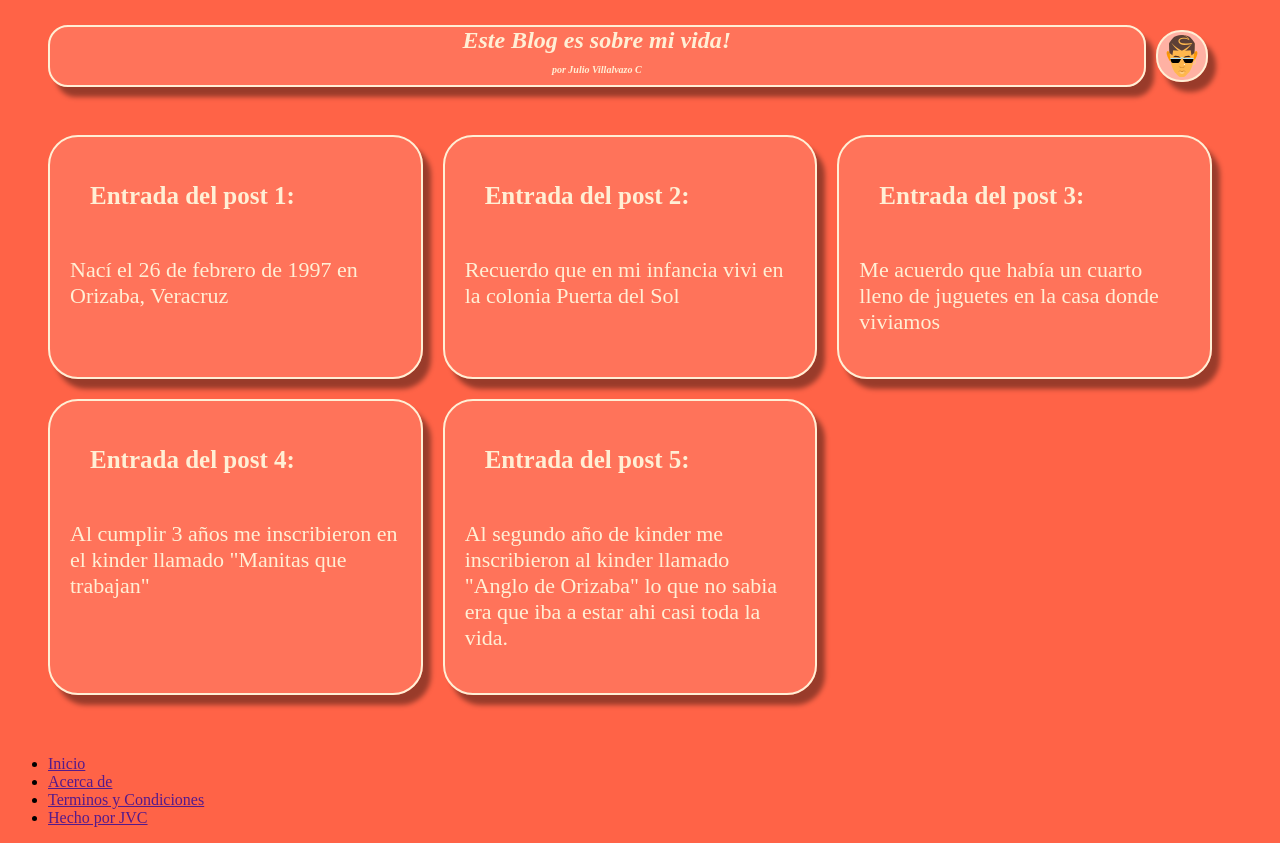
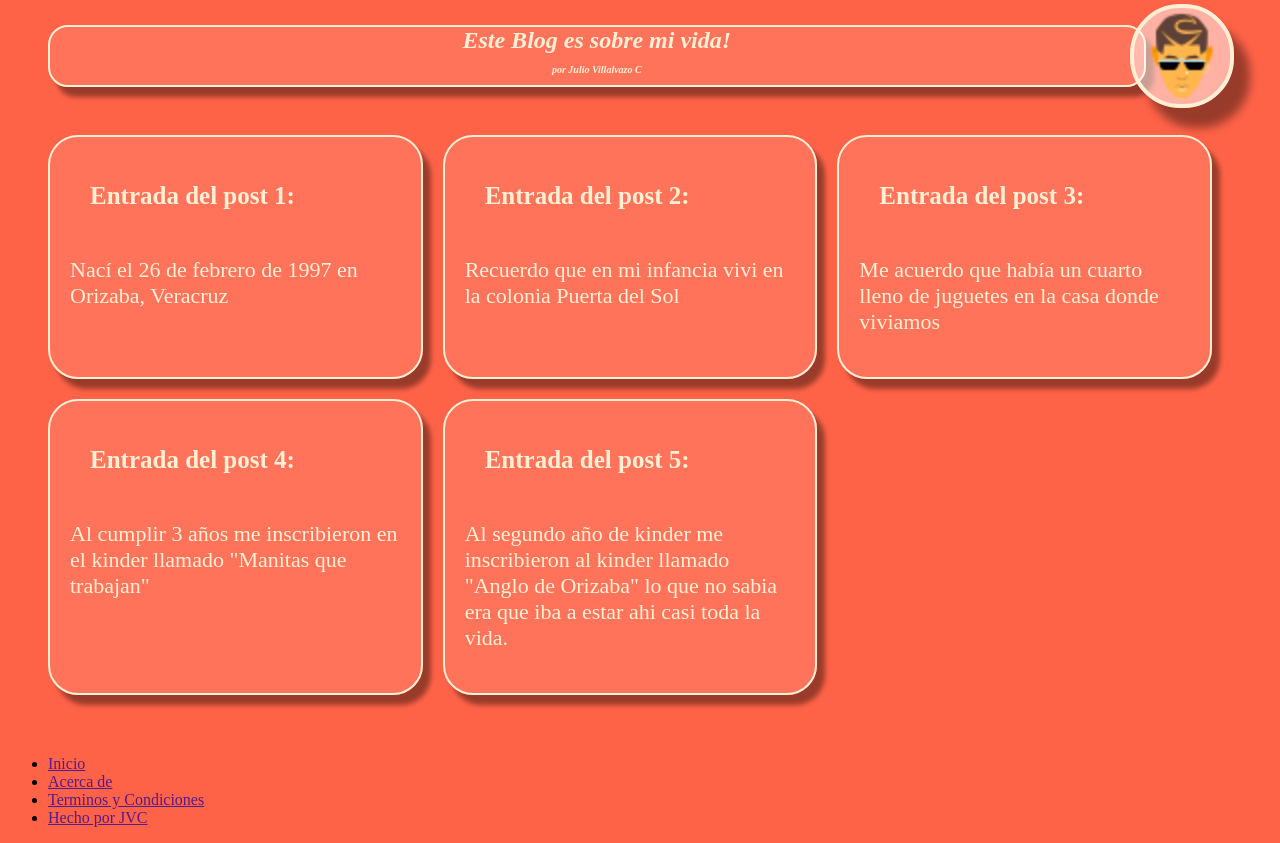
Before and after one commit to juliol1/curso-github, a website: page src/html/index.html in a window 1280 px wide. In both pictures the pointer is over the picture 1181 px from the left and 56 px from the top of the page. Drawn offline with Linux system fonts and the light colour scheme.

Commit message:
agregue transiciones de escala al titulo y al logo de bb

```diff
--- a/src/css/styles.css
+++ b/src/css/styles.css
@@ -20,10 +20,12 @@
     -webkit-box-shadow: 8px 10px 5px 0px rgba(0,0,0,0.4);
     -moz-box-shadow: 8px 10px 5px 0px rgba(0,0,0,0.4);
     box-shadow: 8px 10px 5px 0px rgba(0,0,0,0.4);
+    transition: transform .2s;
 }
 
 .img:hover {
     cursor: pointer;
+    transform: scale(2);
 }
 
 .header__title {
@@ -39,6 +41,12 @@
     -webkit-box-shadow: 8px 10px 5px 0px rgba(0,0,0,0.4);
     -moz-box-shadow: 8px 10px 5px 0px rgba(0,0,0,0.4);
     box-shadow: 8px 10px 5px 0px rgba(0,0,0,0.4);
+    transition: transform .2s;
+}
+
+.header__title:hover{
+    cursor: pointer;
+    transform: scale(2);
 }
 
 .header__title > p {
```
